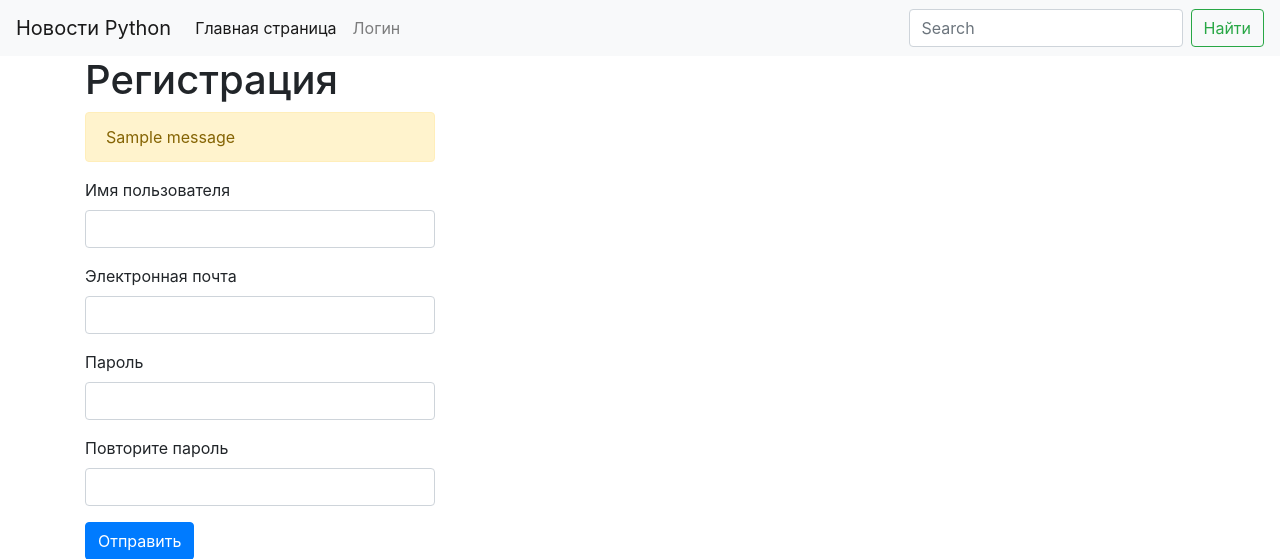
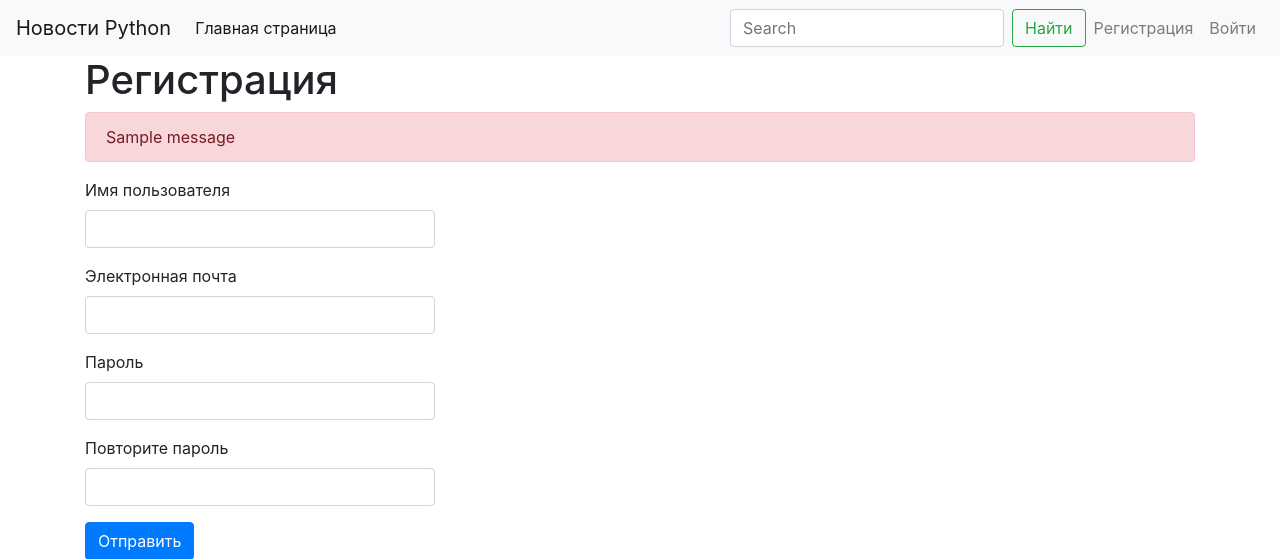
Before and after one commit to armornik/Project_Flask, a Flask app: page /users/register in a window 1280 px wide. Shown: the top 559 px of the page. Run offline with Flask 2, Linux system fonts and the light colour scheme; tables that the repository leaves empty hold one stand-in row (values such as "Sample post"); one stand-in notice (Sample message) is shown; some libraries are stand-ins or nearby versions.

Commit message:
migrations and registration user

```diff
--- a/webapp/templates/menu.html
+++ b/webapp/templates/menu.html
@@ -9,13 +9,33 @@
       <li class="nav-item active">
         <a class="nav-link" href="/">Главная страница</a>
       </li>
-      <li class="nav-item">
-        <a class="nav-link" href="{{ url_for('user.login') }}">Логин</a>
-      </li>
       </ul>
     <form class="form-inline my-2 my-lg-0">
       <input class="form-control mr-sm-2" type="search" placeholder="Search" aria-label="Search">
       <button class="btn btn-outline-success my-2 my-sm-0" type="submit">Найти</button>
     </form>
+     <ul class="navbar-nav">
+      {% if current_user.is_authenticated %}
+           <li class="nav-item">
+              <span class="nav-link">Привет, {{ current_user.username }}!</span>
+           </li>
+        {% if current_user.is_admin %}
+            <li class="nav-item">
+              <a class="nav-link" href="{{ url_for('admin.admin_index') }}">Админка</a>
+           </li>
+        {% endif %}
+           <li class="nav-item">
+              <a class="nav-link" href="{{ url_for('user.logout') }}">Выйти</a>
+           </li>
+       {% else %}
+            <li class="nav-item">
+              <a class="nav-link" href="{{ url_for('user.register') }}">Регистрация</a>
+            </li>
+            <li class="nav-item">
+              <a class="nav-link" href="{{ url_for('user.login') }}">Войти</a>
+            </li>
+       {% endif %}
+     </ul>
+
   </div>
 </nav>
--- a/webapp/templates/user/registration.html
+++ b/webapp/templates/user/registration.html
@@ -1,17 +1,17 @@
 {% extends "base.html" %}
 
 {% block content %}
+    {% with messages = get_flashed_messages() %}
+        {% if messages %}
+            {% for message in messages %}
+            <div class="alert alert-danger" role="alert">
+                {{ message }}
+            </div>
+            {% endfor %}
+        {% endif %}
+    {% endwith %}
         <div class="row">
             <div class="col-4">
-                {% with messages = get_flashed_messages() %}
-                    {% if messages %}
-                    <div class="alert alert-warning" role="alert">
-                        {% for message in messages %}
-                            {{ message }}<br>
-                        {% endfor %}
-                    </div>
-                    {% endif %}
-                {% endwith %}
                 <form action="{{ url_for('user.process_reg') }}" method="POST">
                     {{ form.hidden_tag() }}
                     <div class="form-group">
--- a/webapp/user/forms.py
+++ b/webapp/user/forms.py
@@ -1,6 +1,8 @@
 from flask_wtf import FlaskForm
 from wtforms import BooleanField, StringField, PasswordField, SubmitField
-from wtforms.validators import DataRequired, Email, EqualTo
+from wtforms.validators import DataRequired, Email, EqualTo, ValidationError
+
+from webapp.user.models import User
 
 
 class LoginForm(FlaskForm):
@@ -16,6 +18,16 @@ class RegistrationForm(FlaskForm):
     email = StringField('Электронная почта', validators=[DataRequired(), Email()], render_kw={"class": "form-control"})
     # test@example.com - безопасная почта для тестирования
     password = PasswordField('Пароль', validators=[DataRequired()], render_kw={"class": "form-control"})
-    password2 = PasswordField('Повторите пароль', validators=[DataRequired(), EqualTo(password)],
+    password2 = PasswordField('Повторите пароль', validators=[DataRequired(), EqualTo('password')],
                               render_kw={"class": "form-control"})
     submit = SubmitField('Отправить', render_kw={"class": "btn btn-primary"})
+
+    def validate_username(self, username):
+        users_count = User.query.filter_by(username=username.data).count()
+        if users_count > 0:
+            raise ValidationError('Пользователь с таким именем уже зарегистрирован')
+
+    def validate_email(self, email):
+        users_count = User.query.filter_by(email=email.data).count()
+        if users_count > 0:
+            raise ValidationError('Пользователь с такой электронной почтой уже зарегистрирован')
--- a/webapp/user/views.py
+++ b/webapp/user/views.py
@@ -64,11 +64,8 @@ def process_reg():
         db.session.commit()
         flash('Вы успешно зарегистрировались!')
         return redirect(url_for('user.login'))
-    flash('Пожалуйста исправьте ошибки в форме')
-    flash(form.username.data)
-    flash(1)
-    flash(form.email.data)
-    flash(form.password.data)
-    flash(form.password2.data)
-
-    return redirect(url_for('user.register'))
+    else:
+        for fields, errors in form.errors.items():
+            for error in errors:
+                flash('Ошибка в поле "{}" - {}'.format(getattr(form, fields).label.text, error))
+        return redirect(url_for('user.register'))
```
